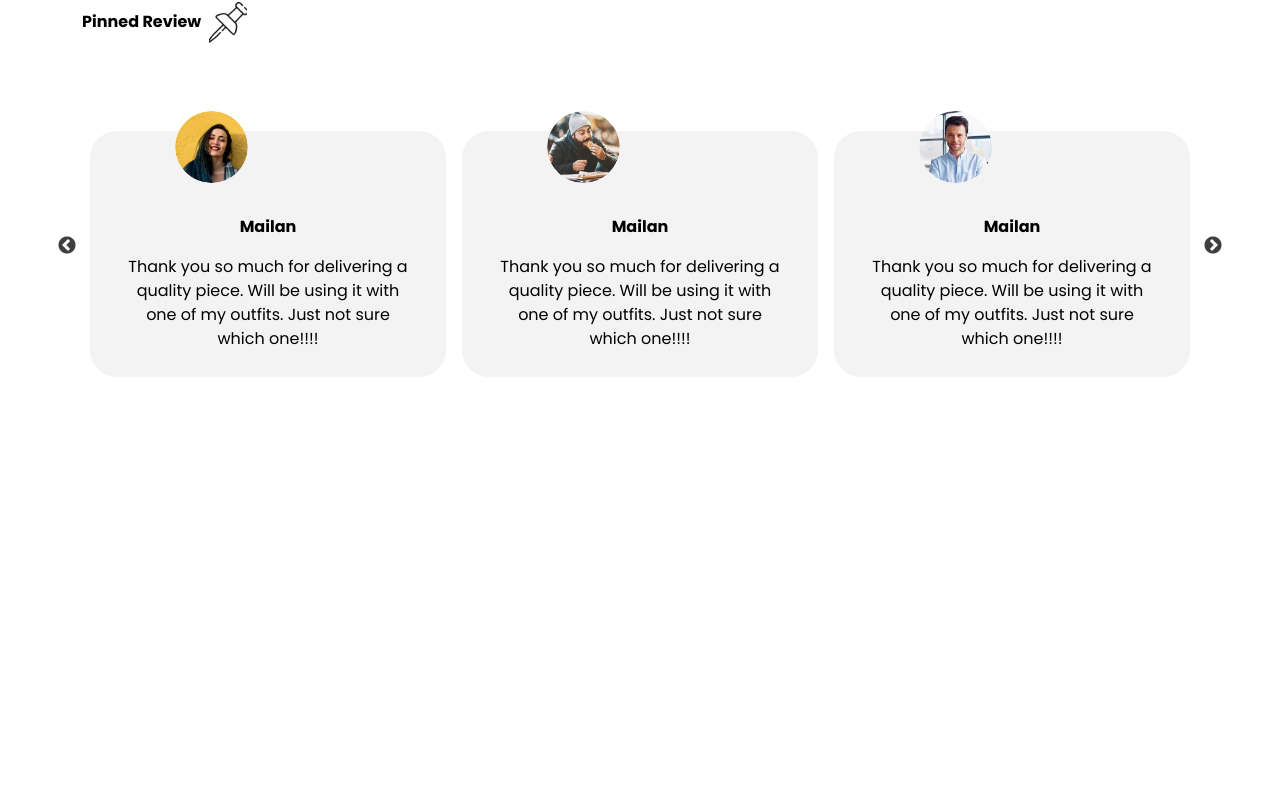
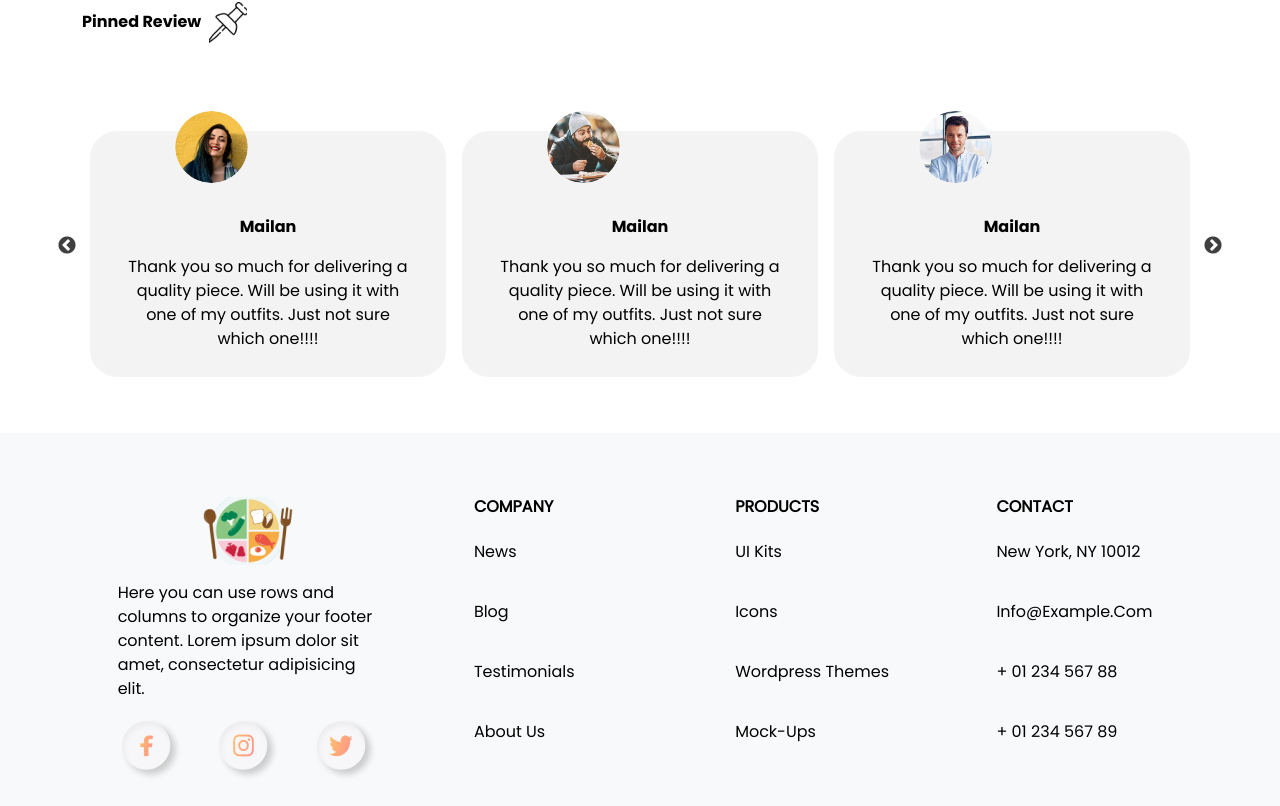
Before and after one commit to TITO-TRAINING/REACT, a React (Vite) app: page / in a window 1280 px wide. Shown: the part 1098-1904 px from the top of the page. Before the commit the page ends 1531 px from the top, so only its background shows below. Built offline with nearby package versions, Linux system fonts and the light colour scheme.

Commit message:
feat: implement footer

```diff
--- /dev/null
+++ b/src/components/FooterLinkImg/index.tsx
@@ -0,0 +1,16 @@
+import React from 'react';
+
+interface Props {
+  link: string;
+  linkImg: string;
+  logo: string;
+}
+function Footerlinkimg({ link, linkImg, logo }: Props) {
+  return (
+    <a href={link}>
+      <img className="footer-link__img" src={linkImg} alt={logo} />
+    </a>
+  );
+}
+
+export default Footerlinkimg;
--- /dev/null
+++ b/src/components/ListCard/index.tsx
@@ -0,0 +1,34 @@
+import React from 'react';
+
+interface Props {
+  classTitle: string;
+  title?: string;
+  item: string;
+  linkMainFooter: string;
+}
+export default function LisCard({
+  classTitle,
+  title,
+  item,
+  linkMainFooter,
+}: Props) {
+  return (
+    <div className="footer-main__list">
+      <div className={classTitle}>
+        <h6 className="title--third text-uppercase fw-bold footer-main__title">
+          {title}
+        </h6>
+      </div>
+      <ul>
+        <li>
+          <a href={linkMainFooter} className="link-main footer-main__link">
+            {item}
+          </a>
+        </li>
+      </ul>
+    </div>
+  );
+}
+LisCard.defaultProps = {
+  title: '',
+};
--- a/src/components/Recentpost/index.tsx
+++ b/src/components/Recentpost/index.tsx
@@ -4,7 +4,7 @@ interface Props {
   text: string;
   imageCard: string;
 }
-function Recentpost({ text, imageCard }: Props) {
+function RecentPost({ text, imageCard }: Props) {
   return (
     <div className="recent d-flex align-items-center gap-2 mt-4">
       <p className="recent-post">{text}</p>
@@ -15,4 +15,4 @@ function Recentpost({ text, imageCard }: Props) {
   );
 }
 
-export default Recentpost;
+export default RecentPost;
--- a/src/dataMock/index.ts
+++ b/src/dataMock/index.ts
@@ -10,6 +10,13 @@ import Recentpost2 from '../assets/images/recentCard_1.png';
 import imgPinnedReview from '../assets/images/Ellipse2171(1).png';
 import imgPinnedReview2 from '../assets/images/Ellipse217(2).png';
 import imgPinnedReview3 from '../assets/images/Ellipse217(3).png';
+
+// data footer img link
+import logoFb from '../assets/images/facebookLogo.png';
+import logoInstagram from '../assets/images/instagramLogo.png';
+import logoTwitter from '../assets/images/twitterLogo.png';
+
+// data main link footer
 
 const dataSliders = [
   {
@@ -57,4 +64,102 @@ const dataPinnedReview = [
   },
 ];
 
-export default { dataSliders, dataRecentPosts, dataPinnedReview };
+const dataLinkImgFooter = [
+  {
+    link: '/',
+    linkImg: logoFb,
+    logo: 'logo facebook',
+  },
+  {
+    link: '/',
+    linkImg: logoInstagram,
+    logo: 'logo instagram',
+  },
+  {
+    link: '/',
+    linkImg: logoTwitter,
+    logo: 'logo twitter',
+  },
+];
+
+const dataListCompany = [
+  {
+    classTitle: '',
+    item: 'News',
+    title: 'Company',
+    linkMainFooter: '/',
+  },
+  {
+    classTitle: '',
+    item: 'Blog',
+    linkMainFooter: '/',
+  },
+  {
+    classTitle: '',
+    item: 'Testimonials',
+    linkMainFooter: '/',
+  },
+  {
+    classTitle: '',
+    item: 'About Us',
+    linkMainFooter: '/',
+  },
+];
+
+const dataListProducts = [
+  {
+    classTitle: '',
+    item: 'UI Kits',
+    title: 'Products',
+    linkMainFooter: '/',
+  },
+  {
+    classTitle: '',
+    item: 'Icons',
+    linkMainFooter: '/',
+  },
+  {
+    classTitle: '',
+    item: 'Wordpress Themes',
+    linkMainFooter: '/',
+  },
+  {
+    classTitle: '',
+    item: 'Mock-Ups',
+    linkMainFooter: '/',
+  },
+];
+
+const dataListContact = [
+  {
+    classTitle: '',
+    item: 'New York, NY 10012',
+    title: 'Contact',
+    linkMainFooter: '/',
+  },
+  {
+    classTitle: '',
+    item: 'info@example.com',
+    linkMainFooter: '/',
+  },
+  {
+    classTitle: '',
+    item: '+ 01 234 567 88',
+    linkMainFooter: '/',
+  },
+  {
+    classTitle: '',
+    item: '+ 01 234 567 89',
+    linkMainFooter: '/',
+  },
+];
+
+export default {
+  dataSliders,
+  dataRecentPosts,
+  dataPinnedReview,
+  dataLinkImgFooter,
+  dataListCompany,
+  dataListProducts,
+  dataListContact,
+};
--- a/src/layouts/Footer/index.tsx
+++ b/src/layouts/Footer/index.tsx
@@ -1,5 +1,69 @@
 import React from 'react';
+import Footerlinkimg from '../../components/FooterLinkImg';
+import Logo from '../../assets/images/logo.png';
+import dataMock from '../../dataMock';
+import LisCard from '../../components/ListCard';
 
-export default function Footer() {
-  return <div />;
+function Footer() {
+  return (
+    <section className="footer-section bg-light">
+      <footer className="footer text-center pt-3">
+        <div className="container text-center text-md-start mt-5">
+          <div className="row mt-3">
+            <div className="col-md-3 col-lg-4 col-xl-3 mx-auto mb-4">
+              <figure className="footer-logo d-flex justify-content-center">
+                <img src={Logo} alt="log" />
+              </figure>
+              <p>
+                Here you can use rows and columns to organize your footer
+                content. Lorem ipsum dolor sit amet, consectetur adipisicing
+                elit.
+              </p>
+              <div className="footer-link d-flex justify-content-between">
+                {dataMock.dataLinkImgFooter.map((LogoFooter) => (
+                  <Footerlinkimg
+                    link={LogoFooter.link}
+                    linkImg={LogoFooter.linkImg}
+                    logo={LogoFooter.logo}
+                  />
+                ))}
+              </div>
+            </div>
+            <div className="footer-locations__link col-md-2 col-lg-2 col-xl-2 mx-auto mb-4">
+              {dataMock.dataListCompany.map((ListTitle) => (
+                <LisCard
+                  classTitle={ListTitle.classTitle}
+                  item={ListTitle.item}
+                  title={ListTitle.title}
+                  linkMainFooter={ListTitle.linkMainFooter}
+                />
+              ))}
+            </div>
+            <div className="footer-locations__link col-md-2 col-lg-2 col-xl-2 mx-auto mb-4">
+              {dataMock.dataListProducts.map((ListdataProducts) => (
+                <LisCard
+                  classTitle={ListdataProducts.classTitle}
+                  item={ListdataProducts.item}
+                  title={ListdataProducts.title}
+                  linkMainFooter={ListdataProducts.linkMainFooter}
+                />
+              ))}
+            </div>
+            <div className="footer-locations__link col-md-2 col-lg-2 col-xl-2 mx-auto mb-4">
+              {dataMock.dataListContact.map((ListdataContact) => (
+                <LisCard
+                  classTitle={ListdataContact.classTitle}
+                  item={ListdataContact.item}
+                  title={ListdataContact.title}
+                  linkMainFooter={ListdataContact.linkMainFooter}
+                />
+              ))}
+            </div>
+          </div>
+        </div>
+      </footer>
+    </section>
+  );
 }
+
+export default Footer;
--- a/src/pages/Homepage/index.tsx
+++ b/src/pages/Homepage/index.tsx
@@ -3,7 +3,6 @@ import React from 'react';
 import Slider from 'react-slick';
 import ImgUpdate from '../../assets/images/update.png';
 import Pinnedreviewcard from '../../components/PinnedReviewCard';
-import Recentpost from '../../components/Recentpost';
 import Recentpostcard from '../../components/RecentPostCard';
 import Slide from '../../components/Slide';
 import Tittlesearch from '../../components/Titlesearch';
@@ -13,6 +12,7 @@ import 'slick-carousel/slick/slick-theme.css';
 import Footer from '../../layouts/Footer';
 import dataMock from '../../dataMock';
 import Title from '../../assets/images/pushPin.png';
+import RecentPost from '../../components/RecentPost';
 
 function Homepage() {
   const settings = {
@@ -44,7 +44,7 @@ function Homepage() {
       <main className="container pt-5 ">
         <Tittlesearch />
         <Slide />
-        <Recentpost text="Recent post" imageCard={ImgUpdate} />
+        <RecentPost text="Recent post" imageCard={ImgUpdate} />
         <section className="recent">
           <div className="recent-post-card">
             <Slider {...settings}>
@@ -55,7 +55,7 @@ function Homepage() {
           </div>
         </section>
         <section className="section-card mb-5">
-          <Recentpost text="Pinned Review" imageCard={Title} />
+          <RecentPost text="Pinned Review" imageCard={Title} />
           <div className="pinned-review mt-5">
             <Slider {...settings}>
               {dataMock.dataPinnedReview.map((item) => (
```
